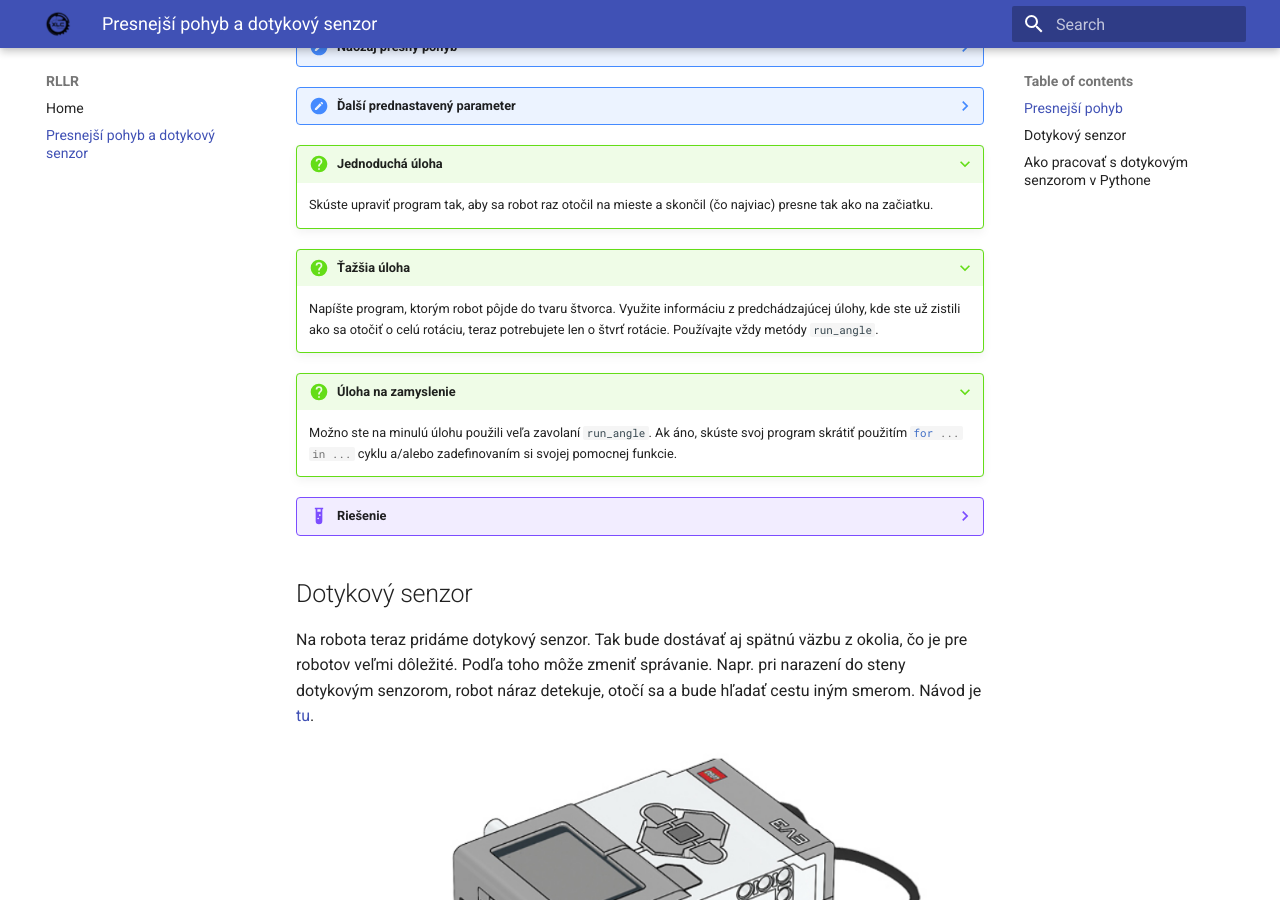
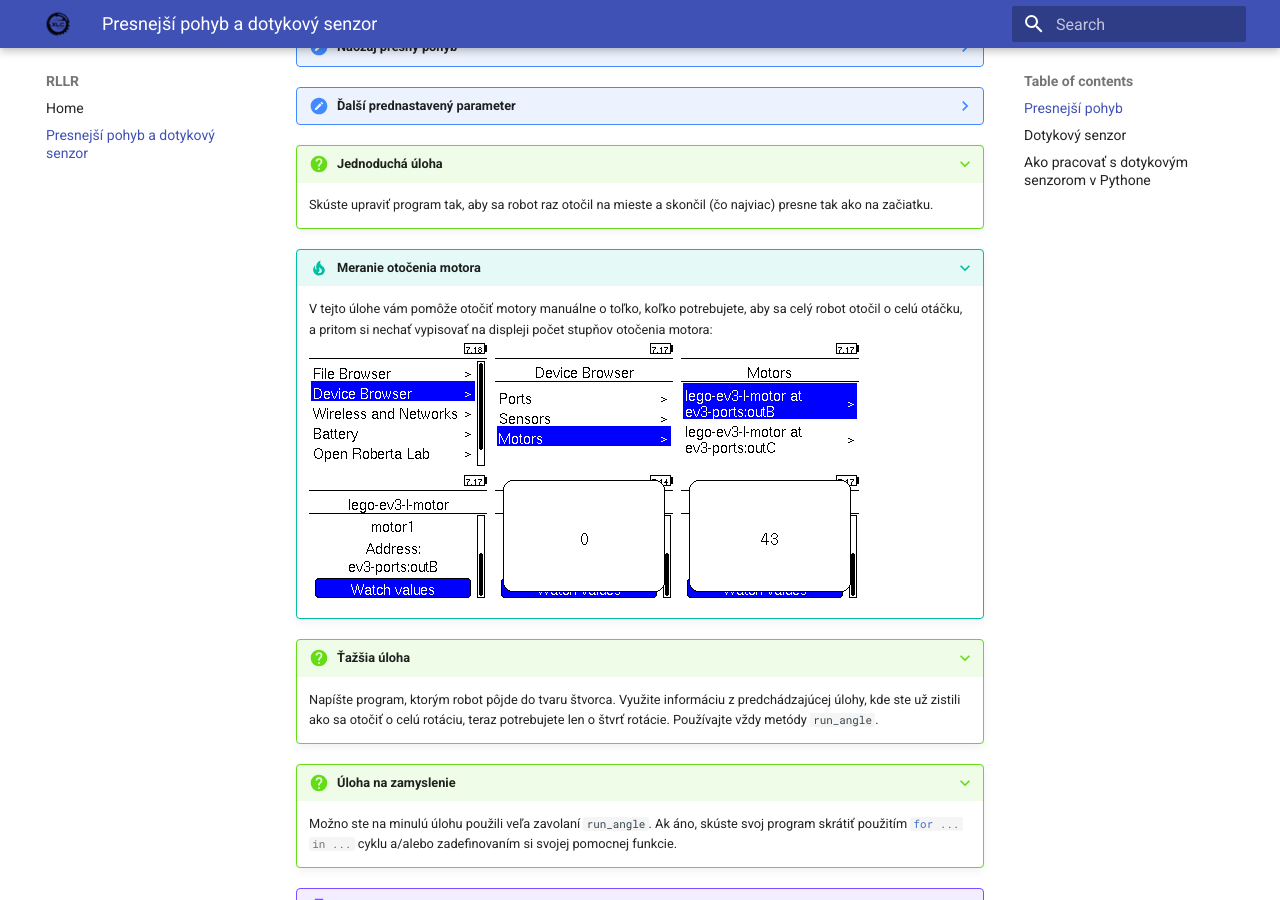
Before and after one commit to xlcteam/RLLR, an MkDocs documentation site: the page built from docs/05.md, in a window 1280 px wide and 900 px high, scrolled down 1599 px. Built offline with MkDocs 1.6.1 and Material for MkDocs 9.7.7, drawn with Linux system fonts in a browser that asks for light colours.

Commit message:
Add info about watching motor rotate values

```diff
--- a/docs/05.md
+++ b/docs/05.md
@@ -107,6 +107,12 @@ otočiť oba tou istou rýchlosťou o ten istý úsek.
 ???+ question "Jednoduchá úloha"
     Skúste upraviť program tak, aby sa robot raz otočil na mieste a skončil
     (čo najviac) presne tak ako na začiatku.
+
+???+ tip "Meranie otočenia motora"
+    V tejto úlohe vám pomôže otočiť motory manuálne o toľko, koľko
+    potrebujete, aby sa celý robot otočil o celú otáčku, a pritom si nechať
+    vypisovať na displeji počet stupňov otočenia motora:
+    ![watch motors](img/L5_watch_motors.png)
 
 ???+ question "Ťažšia úloha"
     Napíšte program, ktorým robot pôjde do tvaru štvorca. Využite informáciu
```
Also changed, not shown: docs/img/L5_watch_motors.png (added).
